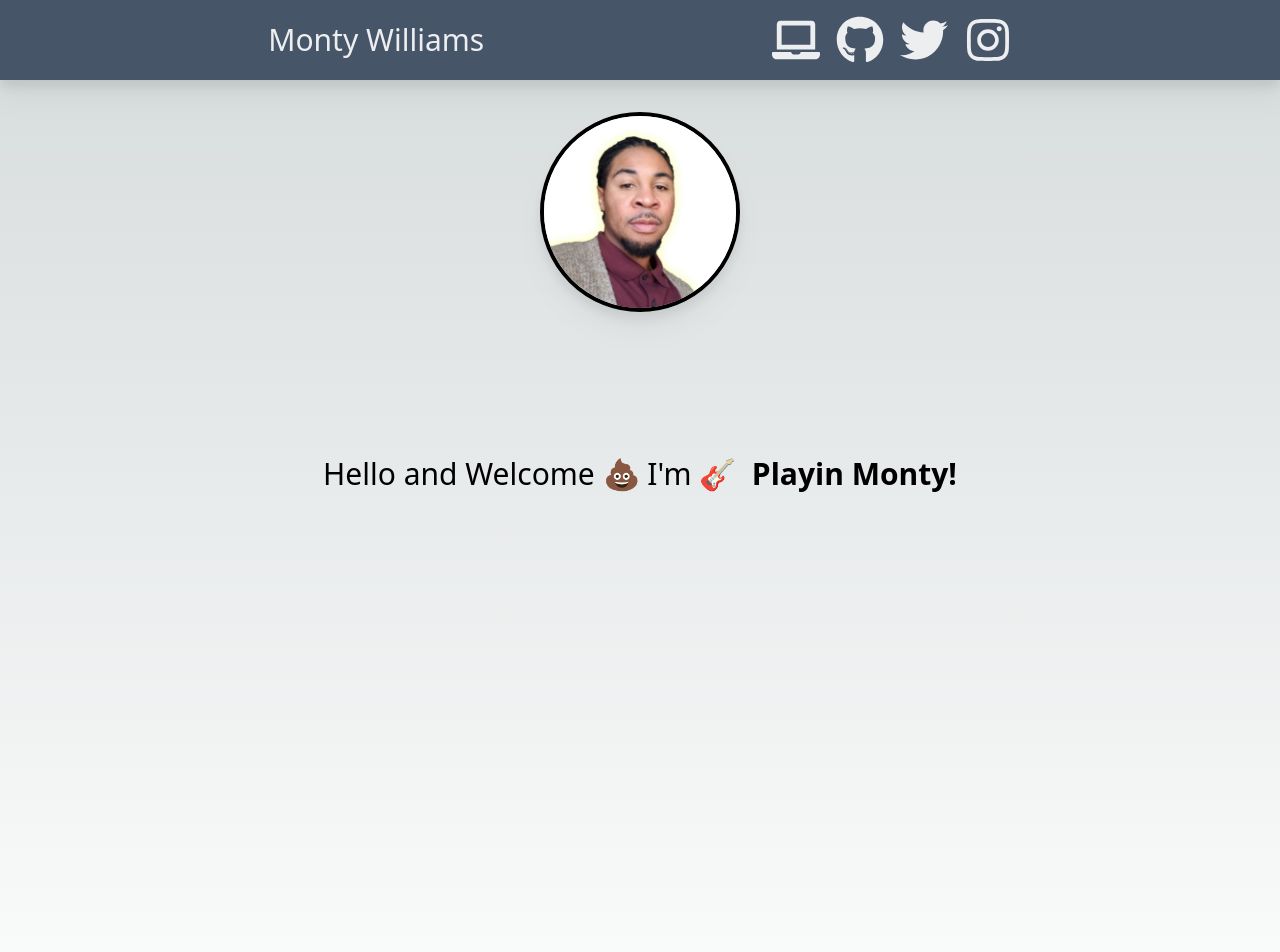
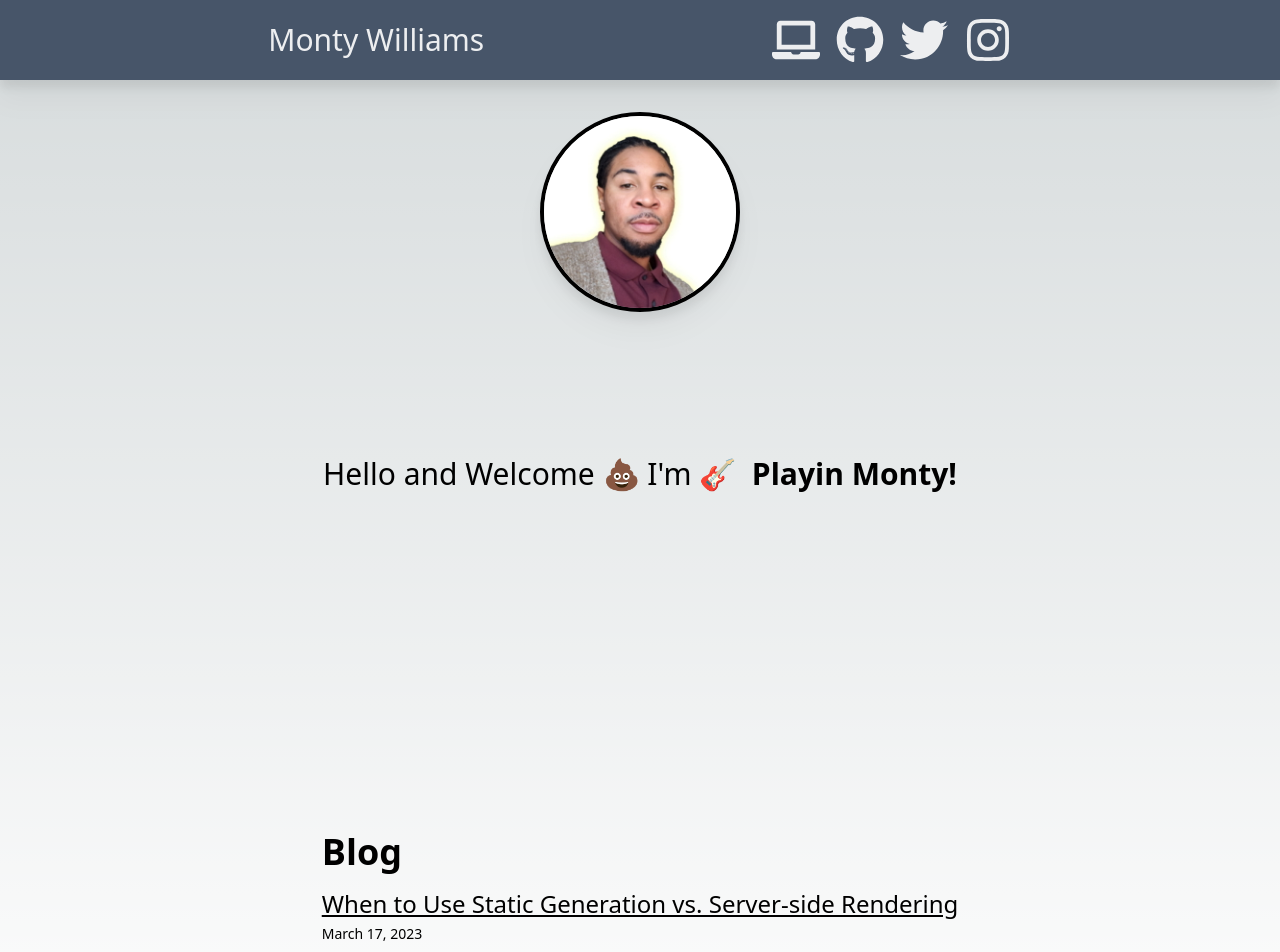
Before and after one commit to MontyWilliams/basic_nextJs_blog, a Next.js app: page / in a window 1280 px wide. Shown: the top 952 px of the page. Built offline with nearby package versions, Linux system fonts and the light colour scheme.

Commit message:
correction

```diff
--- a/app/page.tsx
+++ b/app/page.tsx
@@ -1,4 +1,5 @@
 import Image from 'next/image'
+import Posts from './components/Posts';
 
 export default function Home() {
   return (
@@ -9,6 +10,7 @@ export default function Home() {
           I&apos;m <span className="font-bold">🎸&nbsp; Playin Monty!</span>
         </span>
       </p>
+      <Posts />
     </main>
   )
 }
```
